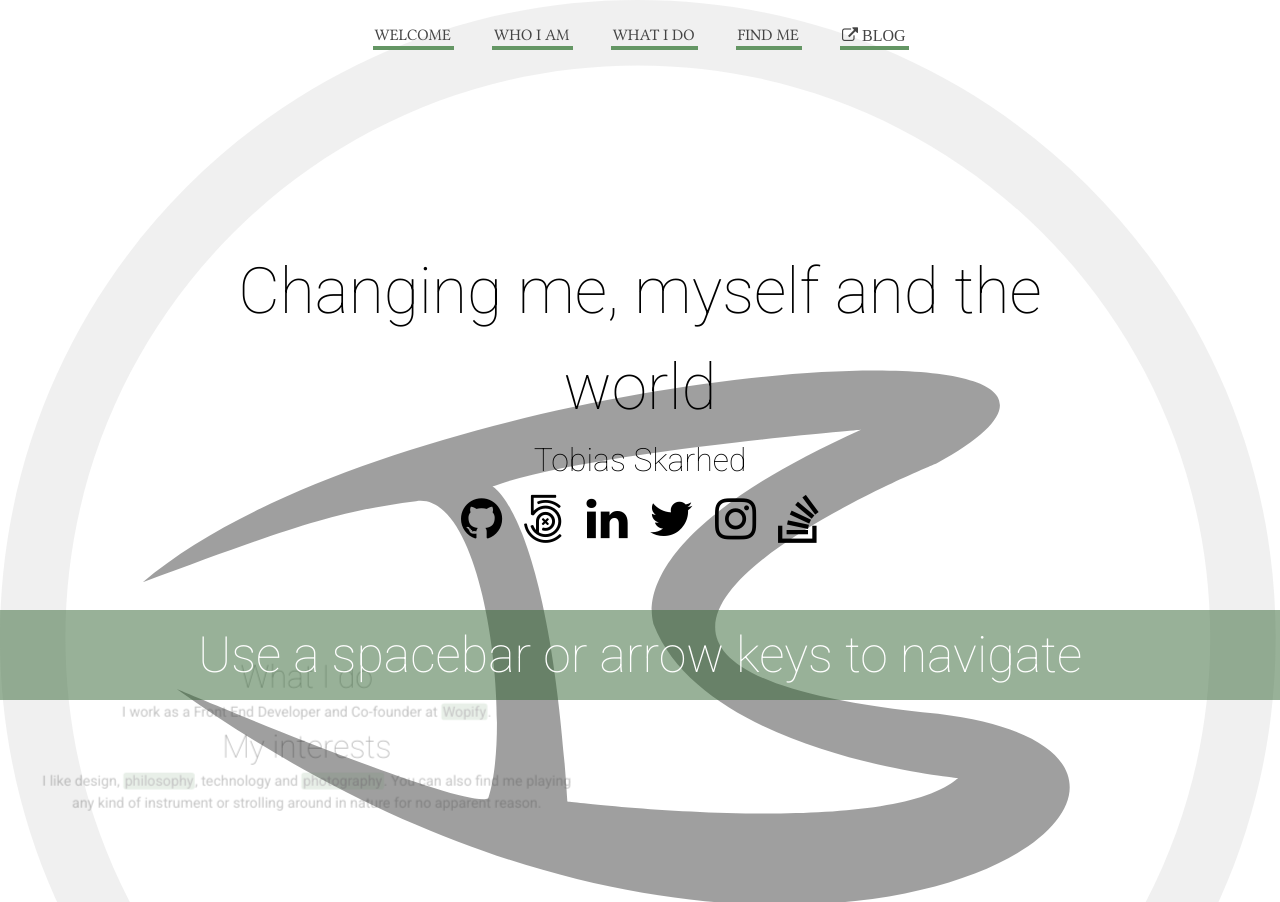
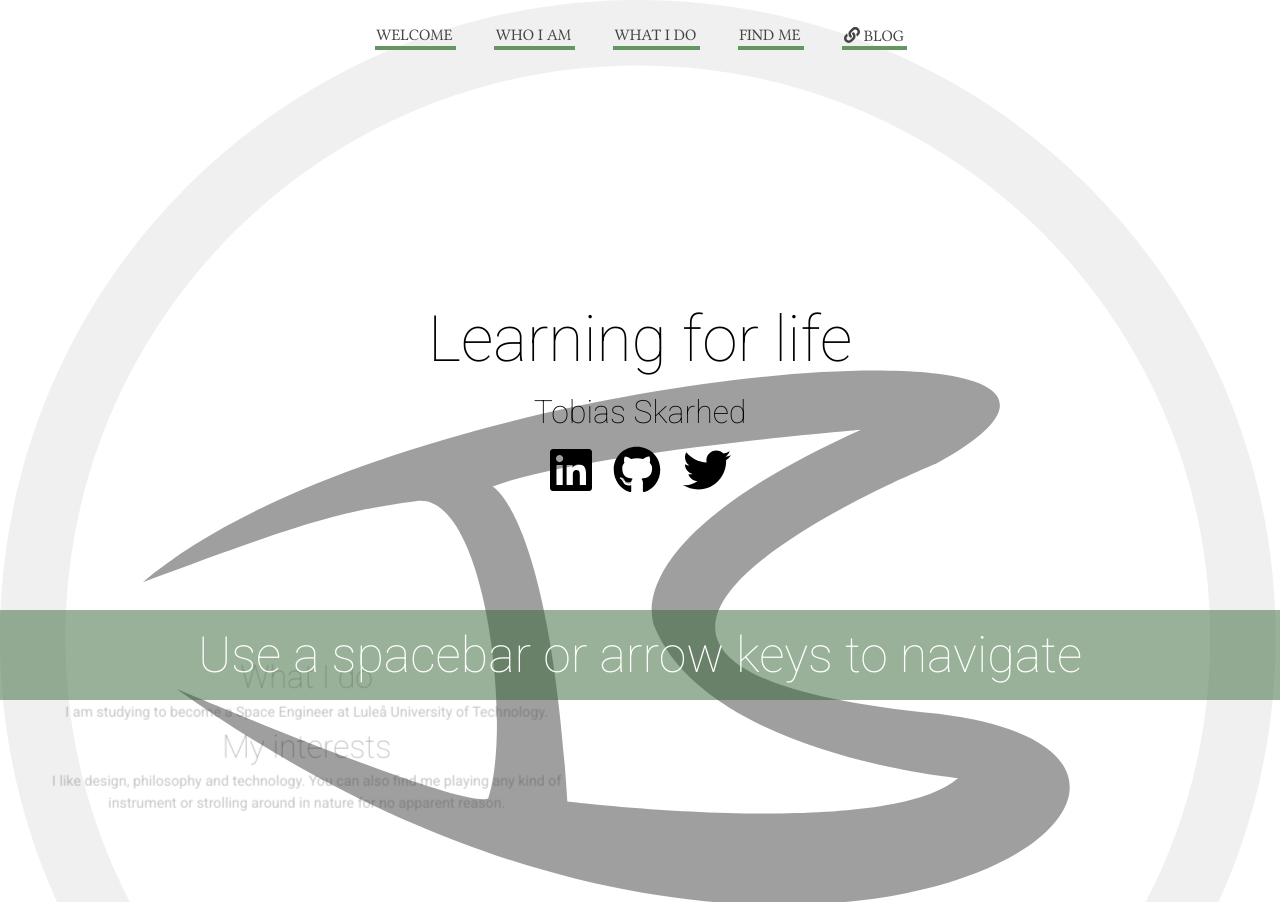
Before and after one commit to tskarhed/Skarhed, a website: page index.html in a window 1280 px wide. Shown: the top 902 px of the page. Drawn offline with Linux system fonts and the light colour scheme; files whose address does not match are found by name.

Commit message:
Updating information an FA icons

```diff
--- a/index.html
+++ b/index.html
@@ -77,7 +77,8 @@ xmlns:fb="http://www.facebook.com/2008/fbml">
 }
 </script>
 <link href="https://fonts.googleapis.com/css?family=Roboto:100,400,700" rel="stylesheet">
-<link rel="stylesheet" href="https://cdnjs.cloudflare.com/ajax/libs/font-awesome/4.6.3/css/font-awesome.min.css">
+<!--<link rel="stylesheet" href="https://cdnjs.cloudflare.com/ajax/libs/font-awesome/4.6.3/css/font-awesome.min.css">-->
+<script defer src="https://use.fontawesome.com/releases/v5.0.8/js/all.js"></script>
 <link href="css/style.css" rel="stylesheet" />
 <meta property="og:image" content="http://skarhed.com/images/skarhed_logo.jpg">
 <link rel="apple-touch-icon" sizes="57x57" href="/apple-touch-icon-57x57.png?v=LbbzWlyBWq">
@@ -116,9 +117,6 @@ xmlns:fb="http://www.facebook.com/2008/fbml">
 <body class="impress-not-supported">
 
 
-<div class="fallback-message">
-    <p>Oops! It seems like your browser is the odd one out! Cool! It would be interesting to view this site in Google Chrome though... I have used some fancy stuff ;)</p>
-</div>
 
 
 <nav id="main-menu" class="extra-clickable">
@@ -127,7 +125,7 @@ xmlns:fb="http://www.facebook.com/2008/fbml">
         <li><a href="#who-I-am"><span>Who I am</span></a></li>
         <li><a href="#what-I-do"><span>What I do</span></a></li>
         <li><a href="#contact"><span>Find Me</span></a></li>
-        <li><a href="http://blog.skarhed.com"><span><i class="fa fa-external-link"> Blog</i></span></a></li>
+        <li><a href="http://blog.skarhed.com"><span><i class="fas fa-link"></i> Blog</span></a></li>
     </ul>
 
 </nav>
@@ -136,27 +134,18 @@ xmlns:fb="http://www.facebook.com/2008/fbml">
 
 <section id="welcome" class="step" data-z="500" data-x="0" data-y="0">
       <blockquote>
-        <h1>Changing me, myself and the world</h1>
+        <h1>Learning for life</h1>
         <cite class="center tobias-skarhed block" itemprop="name">Tobias Skarhed</cite>
         </blockquote>
         <div class="center">
+          <a class="no-bg" href="https://se.linkedin.com/in/skarhed" title="Tobias Skarhed on LinkedIn">
+            <i class="fab fa-linkedin" aria-hidden="true"></i>
+          </a>
           <a class="no-bg" href="https://github.com/dehrax" title="Tobias Skarhed on GitHub">
-            <i class="fa fa-github" aria-hidden="true"></i>
-          </a>
-          <a class="no-bg" href="https://500px.com/skarhed" title="Tobias Skarhed on 500px">
-            <i class="fa fa-500px" aria-hidden="true"></i>
-          </a>
-          <a class="no-bg" href="https://se.linkedin.com/in/skarhed" title="Tobias Skarhed on LinkedIn">
-            <i class="fa fa-linkedin" aria-hidden="true"></i>
+            <i class="fab fa-github" aria-hidden="true"></i>
           </a>
           <a class="no-bg" href="https://twitter.com/tskarhed" title="Tobias Skarhed on Twitter">
-            <i class="fa fa-twitter" aria-hidden="true"></i>
-          </a>
-          <a class="no-bg" href="https://www.instagram.com/tskarhed/" title="Tobias Skarhed on Instagram">
-            <i class="fa fa-instagram" aria-hidden="true"></i>
-          </a>
-          <a class="no-bg" href="http://stackoverflow.com/users/4680028/tobias-skarhed" title="Tobias Skarhed on Stack Overflow">
-            <i class="fa fa-stack-overflow" aria-hidden="true"></i>
+            <i class="fab fa-twitter" aria-hidden="true"></i>
           </a>
         </div>
 
@@ -169,20 +158,20 @@ xmlns:fb="http://www.facebook.com/2008/fbml">
 
     <div class="triforce" itemprop="description">
     <section class="core-values">
-    <i class="fa fa-heart" aria-hidden="true"></i>
+    <i class="fas fa-heart" aria-hidden="true"></i>
     <h3>People </h3>
-    <p>Every person has a story to tell. I enjoy listening to people and to recognize our similarities and differences. By identifying ourselves and our relations to others, we can achieve a common understanding, which is vital for a peacuful society.</p>
+    <p>Every person has a story to tell. I enjoy listening to people and to recognize our similarities and differences. It is by a common understanding we can cooperate in the best manner possible.</p>
     </section>
     <section class="core-values">
-    <i class="fa fa-leaf" aria-hidden="true"></i>
-    <h3>Nature</h3>
-    <p>Nature brings peace to the mind. By respecting nature and by challenging the elements, nature is an infinite resource for personal development, whether it is through physical challenges or by means of reflection.</p>
-    </section>
-    <section class="core-values">
-    <i class="fa fa-pied-piper" aria-hidden="true"></i>
+    <i class="fab fa-pied-piper" aria-hidden="true"></i>
 
     <h3>Technology</h3>
     <p>Technology demonstrates human greatness. It is what we as the human race have accomplished together. Personally, it represents an exercise for the brain. It is easy to achieve flow when working with a technical problem.</p>
+    </section>
+    <section class="core-values">
+    <i class="fas fa-leaf" aria-hidden="true"></i>
+    <h3>Nature</h3>
+    <p>Nature brings peace to the mind. By respecting nature and by challenging the elements, nature is an infinite resource for personal development, whether it is through physical challenges or by means of reflection.</p>
     </section>
     </div>
 
@@ -191,9 +180,9 @@ xmlns:fb="http://www.facebook.com/2008/fbml">
 <section id="what-I-do" data-x="-500" data-y="500" class="step center">
 
     <h2>What I do</h2>
-    <p>I work as a Front End Developer and Co-founder at <a href="https://wopify.se">Wopify</a>.</p>
+    <p>I am studying to become a Space Engineer at Luleå University of Technology.</p>
     <h3>My interests</h3>
-    <p>I like design, <a href="http://transcending-epiphany.tumblr.com/">philosophy</a>, technology and <a href="https://500px.com/skarhed">photography</a>. You can also find me playing any kind of instrument or strolling around in nature for no apparent reason.</p>
+    <p>I like design, philosophy and technology. You can also find me playing any kind of instrument or strolling around in nature for no apparent reason.</p>
 
 
 
```
